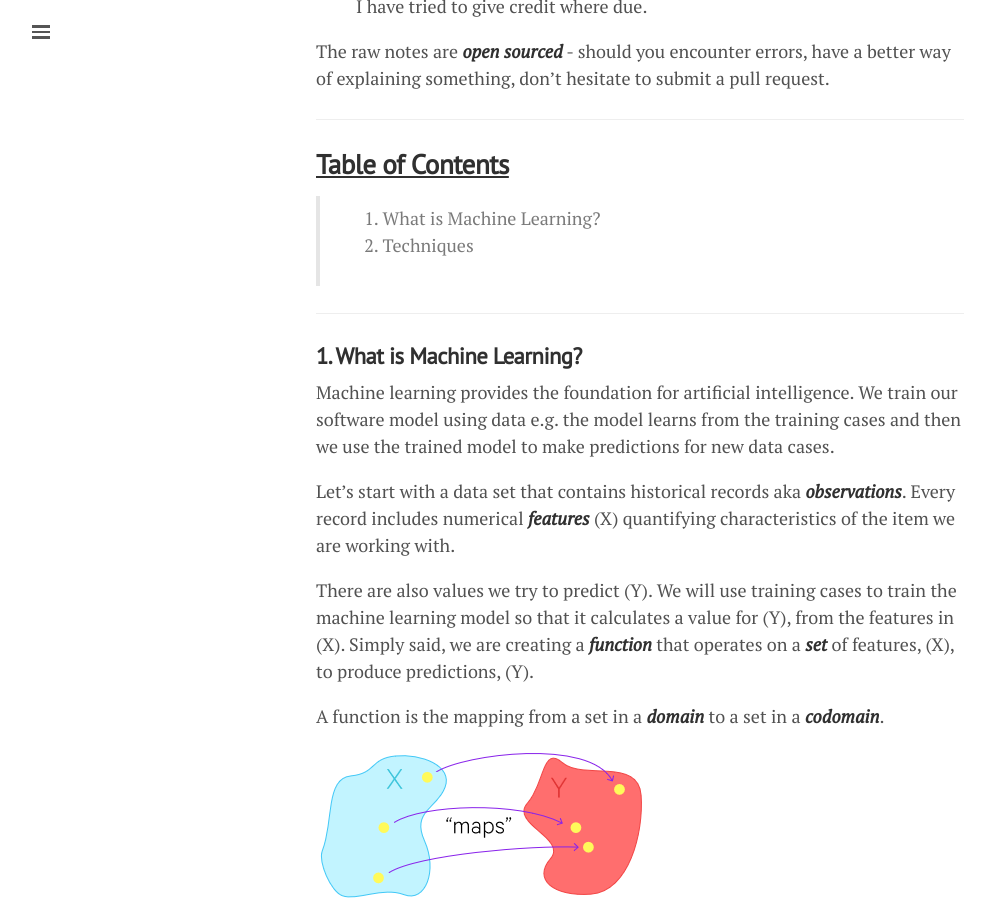
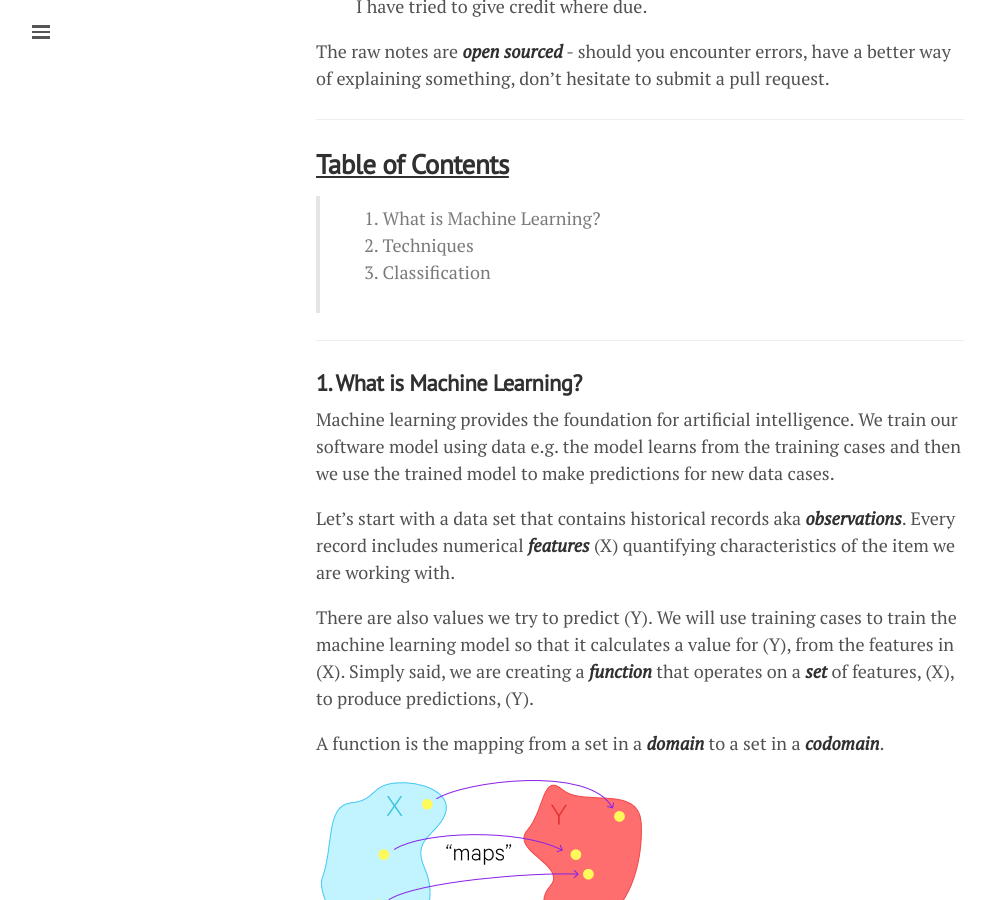
Before and after one commit to lgeurts/lgeurts.github.io, a Jekyll site: the page built from _posts/2018-06-29-artificial-intelligence-basics.md, in a window 1280 px wide and 900 px high, scrolled down 549 px. Shown: the whole window, without its empty margins (0-991 px from the left). Built offline with Jekyll 4.4.1, drawn with Linux system fonts in a browser that asks for light colours; nearby versions of some CDN libraries.

Commit message:
Update 2018-06-29-artificial-intelligence-basics.md

```diff
--- a/_posts/2018-06-29-artificial-intelligence-basics.md
+++ b/_posts/2018-06-29-artificial-intelligence-basics.md
@@ -25,6 +25,7 @@ The raw notes are ***open sourced*** - should you encounter errors, have a bette
 
 > 1. What is Machine Learning?
 > 2. Techniques
+> 3. Classification
 
 ------------------------------------------------------------------------------
 
```
